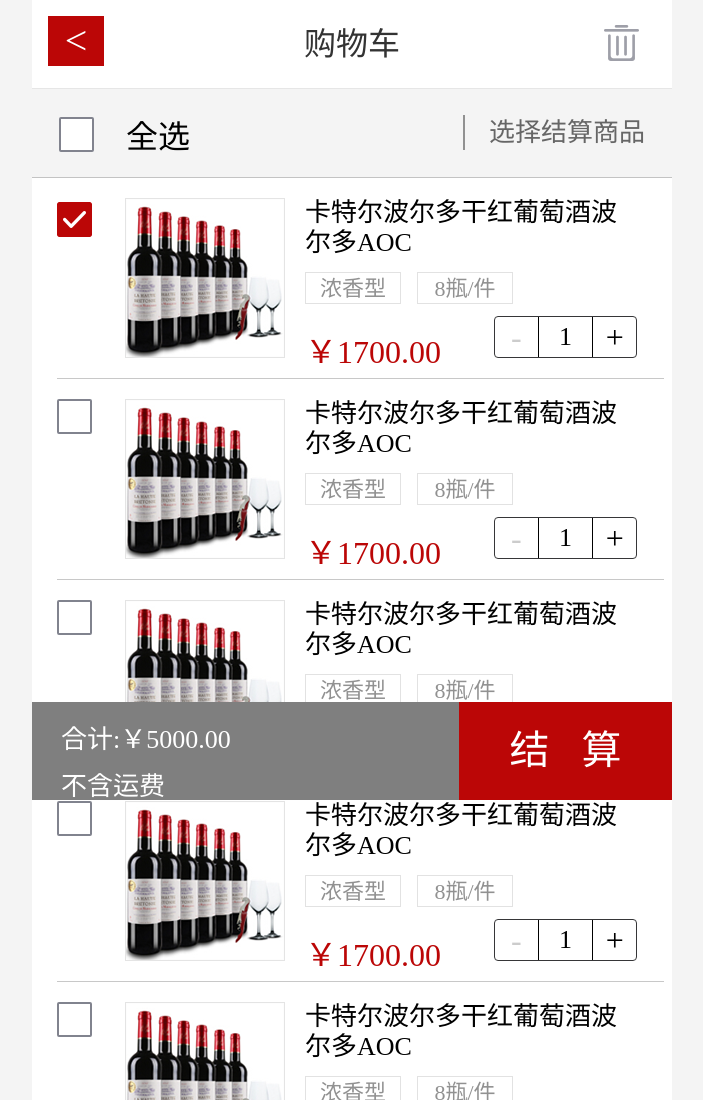
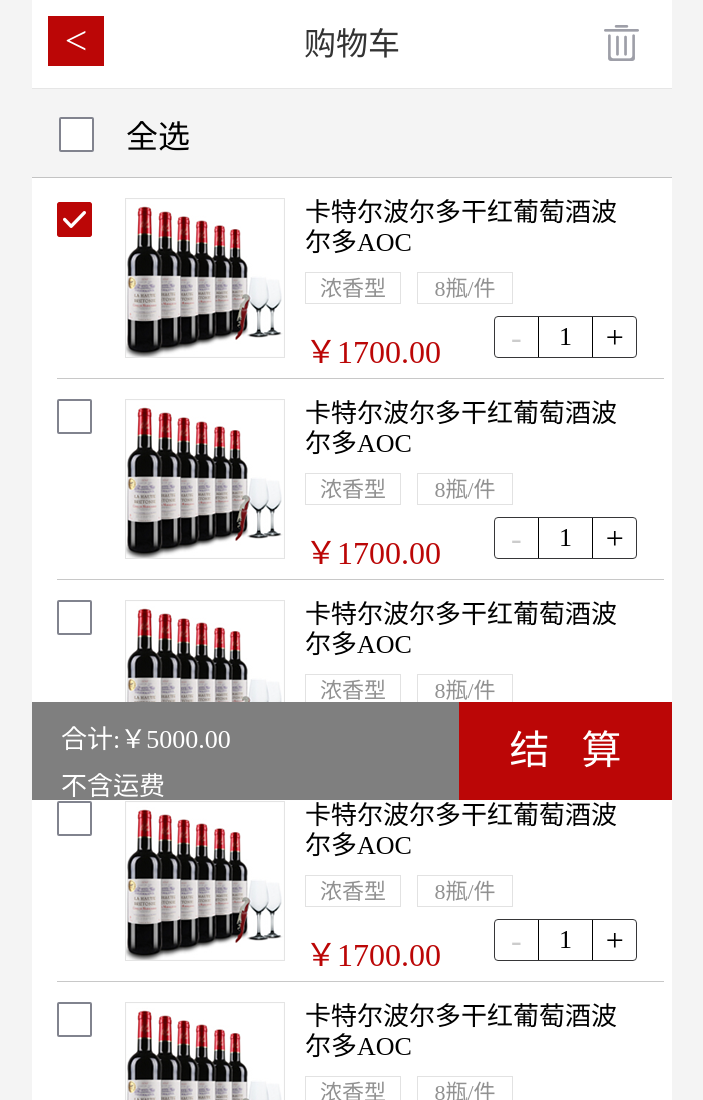
Before and after one commit to git-flora/works, a plain HTML site: page works7/html/shopcar.html in a window 1280 px wide. Shown: the top 1100 px of the page, without its empty margins (288-991 px from the left). Drawn offline with Linux system fonts and the light colour scheme.

Commit message:
Update shopcar.html

```diff
--- a/works7/html/shopcar.html
+++ b/works7/html/shopcar.html
@@ -29,7 +29,7 @@
 			<div class="top-wrap">
 				<div class="allselected"></div>
 				<span class="selected-txt">全选</span>
-				<span class="choice-txt">选择结算商品</span>
+<!-- 				<span class="choice-txt">选择结算商品</span> -->
 			</div>
 		</div>
 		<div class="con-lists">
```
